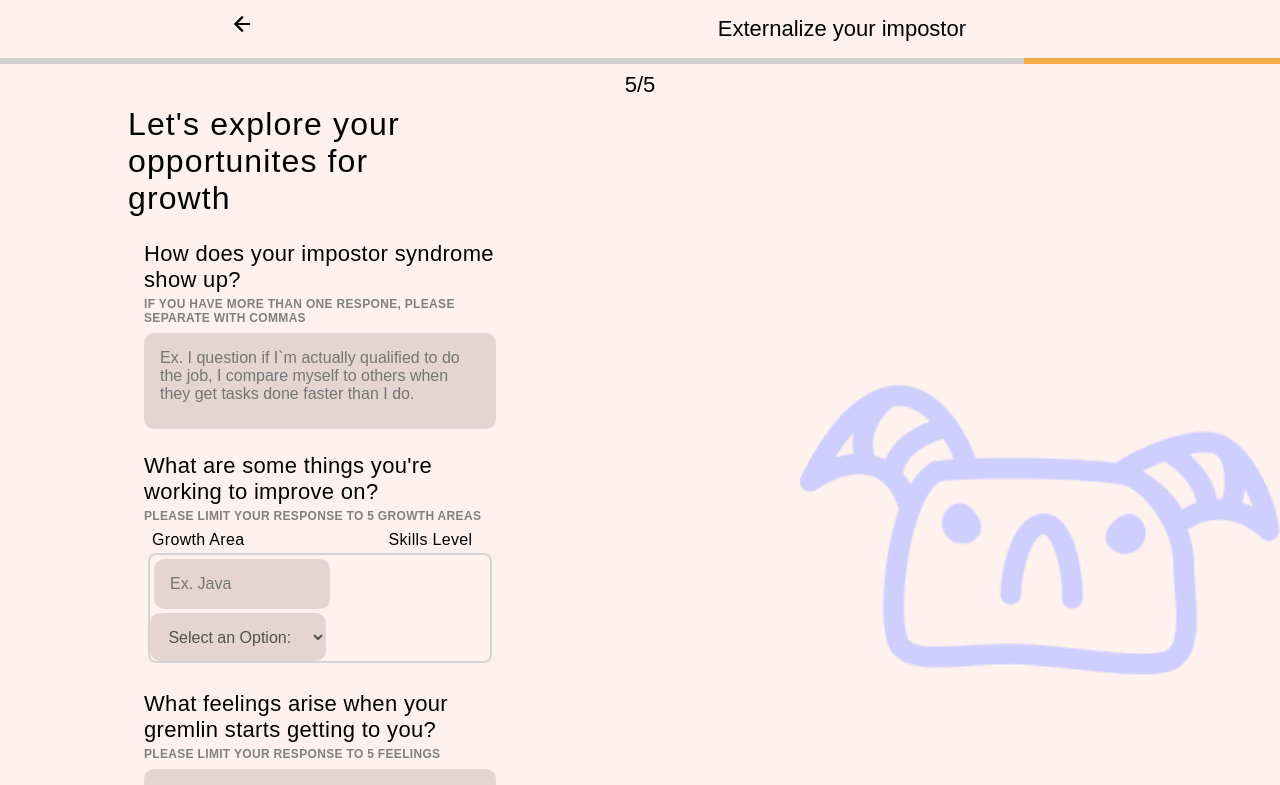
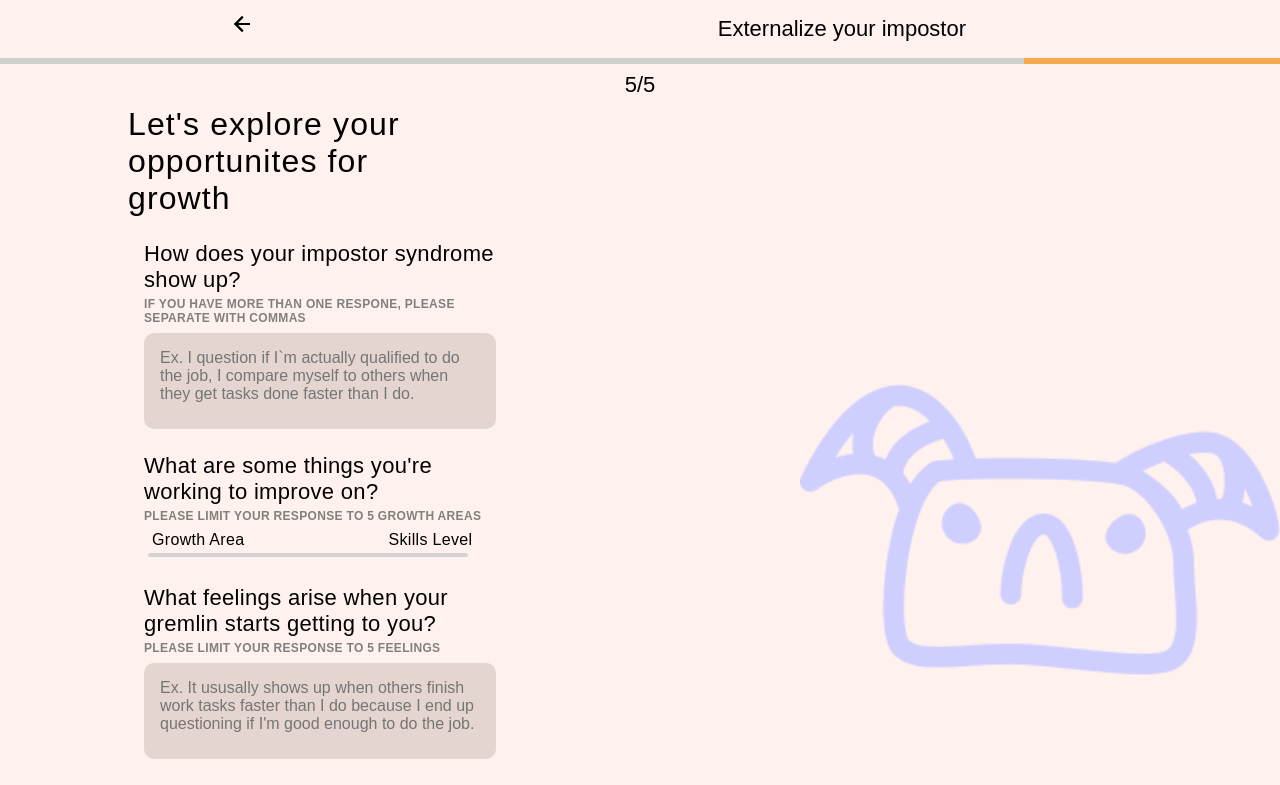
Before and after one commit to cherryontech/minty_fresh_project, a React (Create React App) app: page /growth in a window 1280 px wide. Shown: the top 785 px of the page. Built offline with nearby package versions, Linux system fonts and the light colour scheme.

Commit message:
working on add and delete

```diff
--- a/src/pages/GrowthOpportunities/GrowthOpportunities.jsx
+++ b/src/pages/GrowthOpportunities/GrowthOpportunities.jsx
@@ -52,11 +52,11 @@ const GrowthOpportunites = ({growth, setGrowth}) => {
     // // updates array with inputs in the skills array
     const handleSkillChange = (e, index) => {
         const {name, value} = e.target;
-        const list = [...growth.skills];
-        list[index] = value;
-    //     console.log("handleSkillChange")
+        const skillsList = [...growth.skills];
+        skillsList[index] = value;
+        console.log("handleSkillChange")
 
-    //     console.log(list, "This is list");
+        console.log(skillsList, "This is list");
 
     //     setSkillsList(list);
 
@@ -124,7 +124,10 @@ const GrowthOpportunites = ({growth, setGrowth}) => {
                             <div className='skills__input'>
 
                                 {/* setup a map here with an index */}
+
+
                                         <div className="inputs-only">
+                                {growth.skills.map((singleSkill, skillIndex) => (
                                     <input
                                         // type='text'
                                         className='text_input'
@@ -134,8 +137,11 @@ const GrowthOpportunites = ({growth, setGrowth}) => {
                                         // value={singleSkill.skills}
                                         onChange={handleSkillsAdd}
                                         ></input>
+                                ))}
 
                                         {/* setup another map here with index */}
+                                    {growth.level.map((singleLevel, levelIndex) => (
+
                                         <select className="dropdown"
                                         id='level'
                                         name='level'
@@ -156,6 +162,7 @@ const GrowthOpportunites = ({growth, setGrowth}) => {
                                                 Expert
                                             </option>
                                         </select>
+                                    ))}
                                     </div>
                                     {/* {skillsList.length > 1 && (
                                         <button type="button" className=".button__delete">
```
Lines whose indentation alone changed are shown as unchanged.
